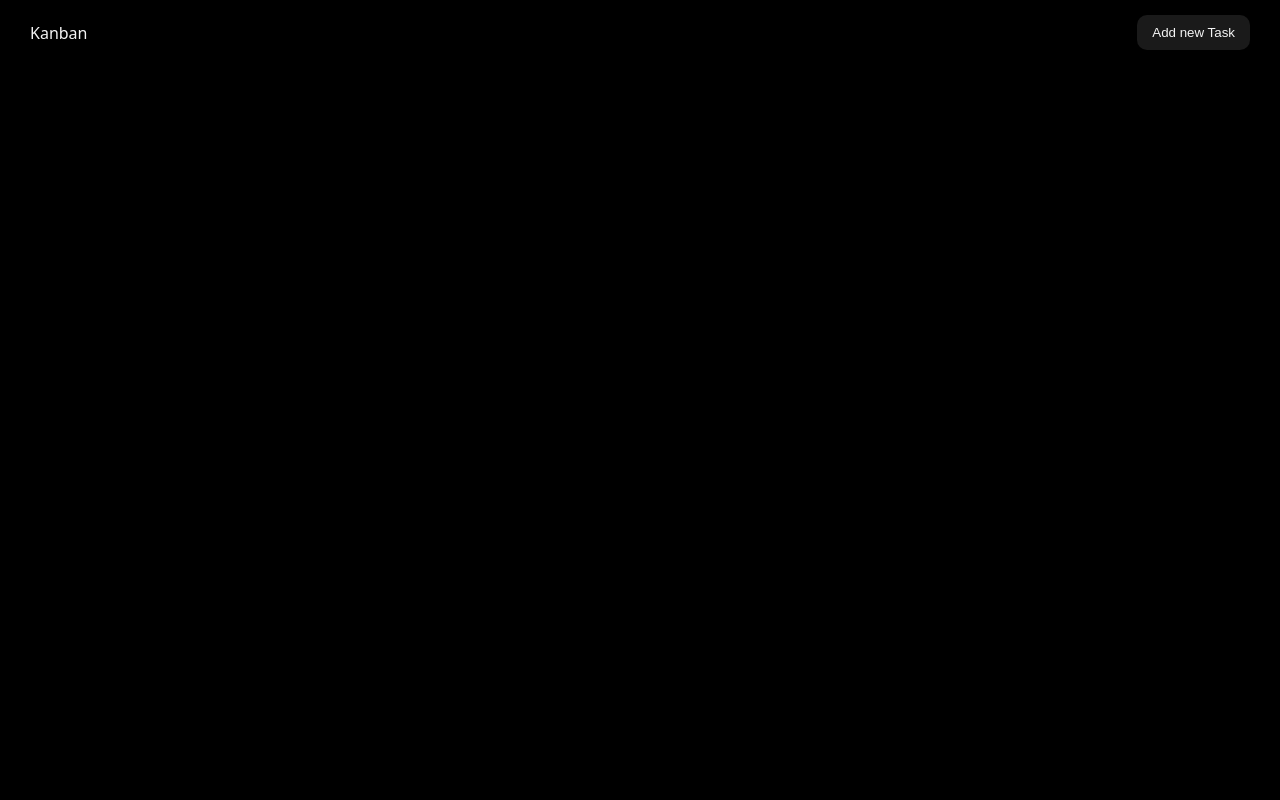
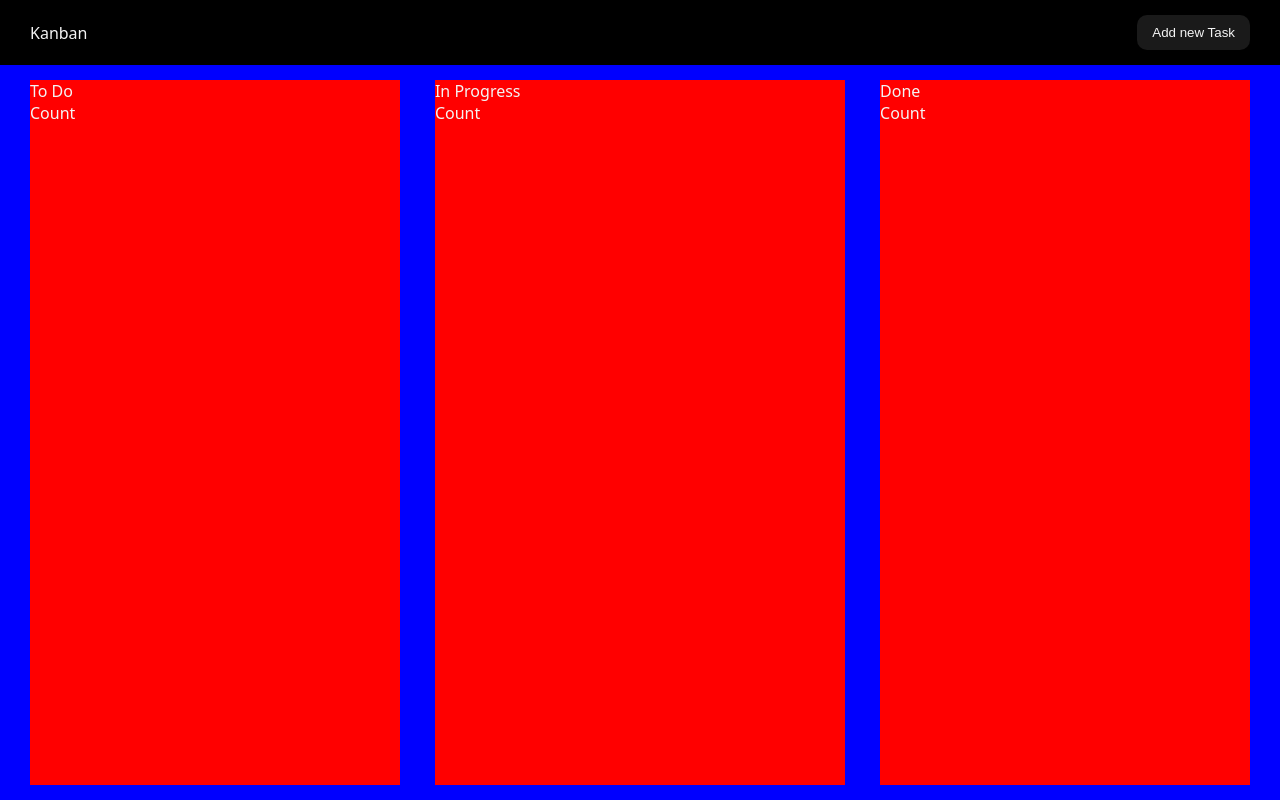
Before and after one commit to Uzmaa7/Kanban-Board, a plain HTML site: page index.html in a window 1280 px wide. Drawn offline with Linux system fonts and the light colour scheme.

Commit message:
created task columns (To Do, In Progress, Done) with updated UI layout

```diff
--- a/index.html
+++ b/index.html
@@ -12,7 +12,33 @@
             <div class="left">Kanban</div>
             <div  class="right"><button>Add new Task</button></div>
         </nav>
-        <section class="board"></section>
+
+
+
+        <section class="board">
+
+            <div class="task-column">
+                <div class="heading">
+                    <div class="left">To Do</div>
+                    <div class="right">Count</div>
+                </div>
+            </div>
+
+            <div class="task-column">
+                <div class="heading">
+                    <div class="left">In Progress</div>
+                    <div class="right">Count</div>
+                </div>
+            </div>
+
+            <div class="task-column">
+                <div class="heading">
+                    <div class="left">Done</div>
+                    <div class="right">Count</div>
+                </div>
+            </div>
+
+        </section>
     </main>
 
 </body>
--- a/style.css
+++ b/style.css
@@ -41,11 +41,20 @@ body{
     color: var(--primary-text-color);
 }
 
+main{
+    height: 100%;
+    display: flex;
+    flex-direction: column;
+
+
+}
+
 nav{
     padding: var(--nav-padding);
     display: flex;
     justify-content: space-between;
     align-items: center;
+
 }
 
 nav button{
@@ -57,3 +66,18 @@ nav button{
     cursor: pointer;
     border-radius: var(--border-radius-m);
 }
+
+section{
+    padding: var(--section-padding);
+    display: flex;
+    justify-content: space-between;
+    background-color: blue;
+    flex-grow: 1;
+    gap: var(--padding-xxl);
+}
+
+section .task-column{
+    background-color: red;
+    flex-grow: 1;
+
+}
```
